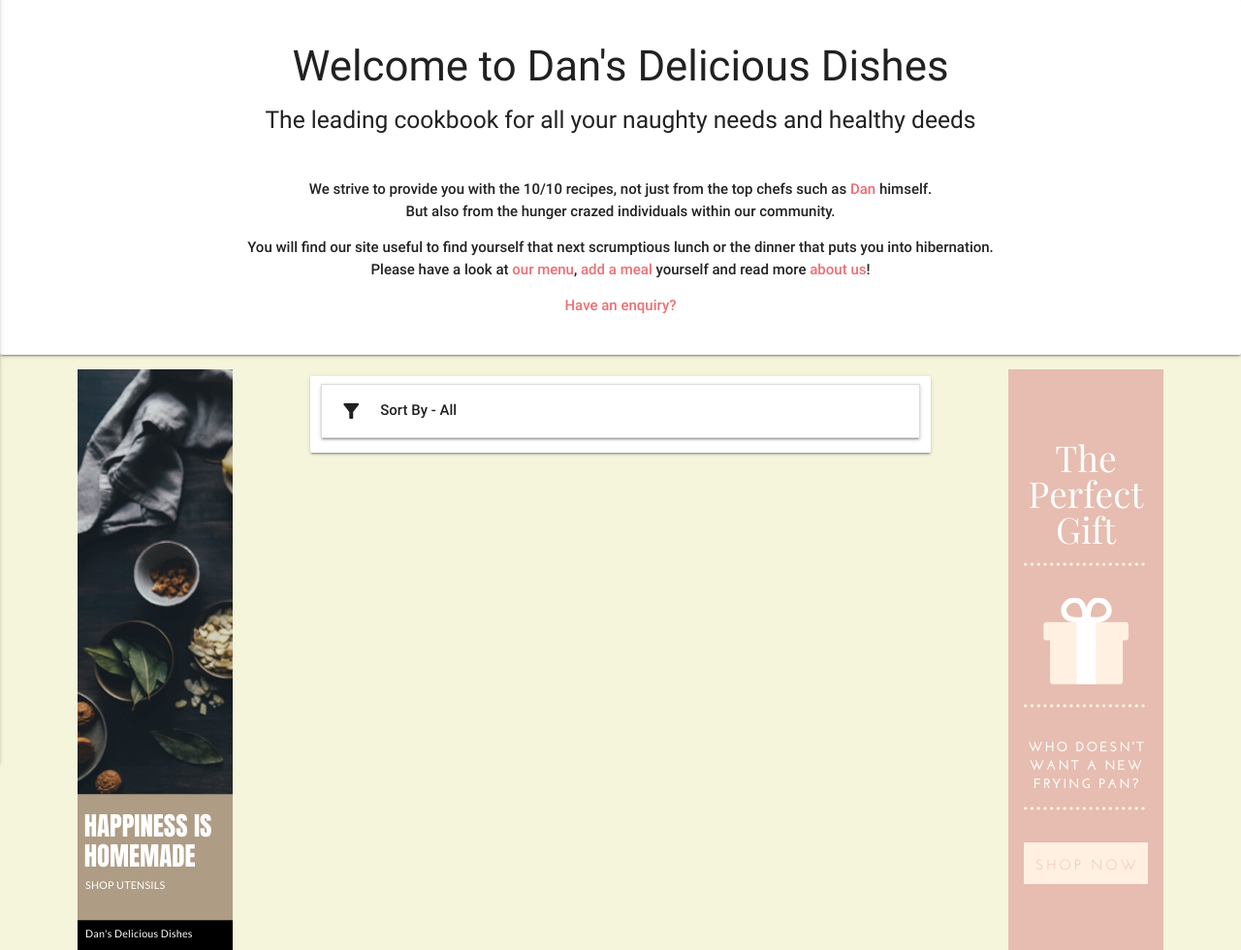
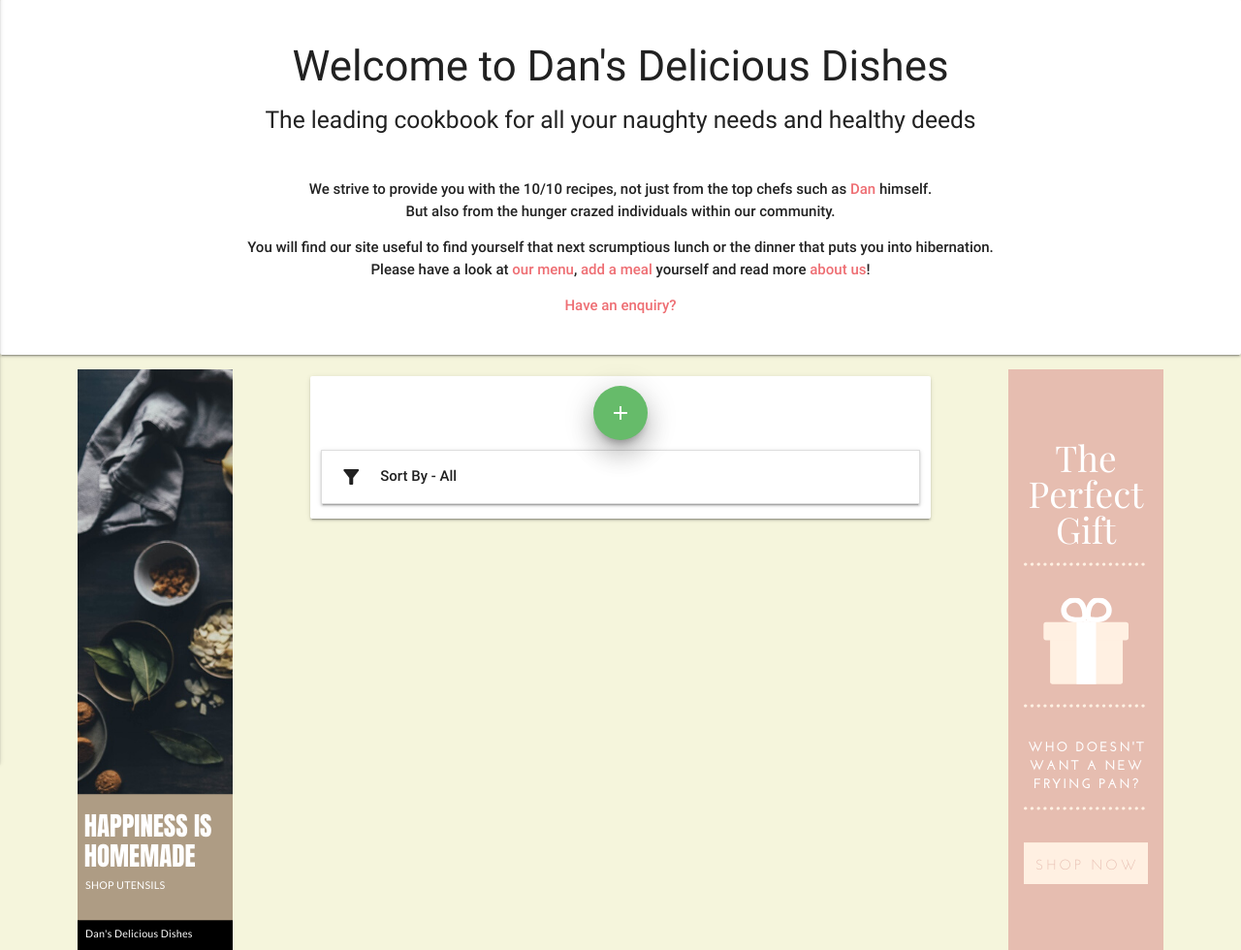
Before and after one commit to DanArmstrong124/cook-book, a Flask app: page / in a window 1280 px wide. Shown: the part 73-1053 px from the top of the page at 97% size. Run offline with Flask 2, Linux system fonts and the light colour scheme; data that the repository does not hold is empty; some libraries are stand-ins or nearby versions.

Commit message:
Added a Green add meal button to home

```diff
--- a/static/css/style.css
+++ b/static/css/style.css
@@ -31,3 +31,7 @@ body{
 .faq-spacing{
     margin: 5px;
 }
+
+.add-btn{
+    margin: 10px;
+}
--- a/templates/meals.html
+++ b/templates/meals.html
@@ -18,12 +18,16 @@
             <a href="https://www.argos.co.uk/search/spoon/?clickOrigin=searchbar:home:term:spoon" target="_blank"><img src={{url_for('static', filename='images/skyscrape1.png')}}></a>
         </div>
 <div class="col s6 card-panel">
+<div class="add-btn hide-on-small center">
+<a class="btn-floating btn-large z-depth-5 waves-effect waves-light green lighten-1" href="{{url_for("add_meals")}}"><i class="material-icons">add</i></a>
+</div>
 <ul class="collapsible">
     <li class="hoverable">
       <div class="collapsible-header"><i class="material-icons">filter_alt</i>
       <strong id="meal_link">Sort By - All</strong></div>
       <div class="collapsible-body card-panel center">
       <span>
+      <a class="btn-floating btn-large halfway-fab waves-effect waves-light teal">
       <a href="{{url_for('sort_by_african')}}"class="waves-effect waves-light red lighten-1 sort-btn btn">AFRICAN</a>
       </span>
       <span>
```
